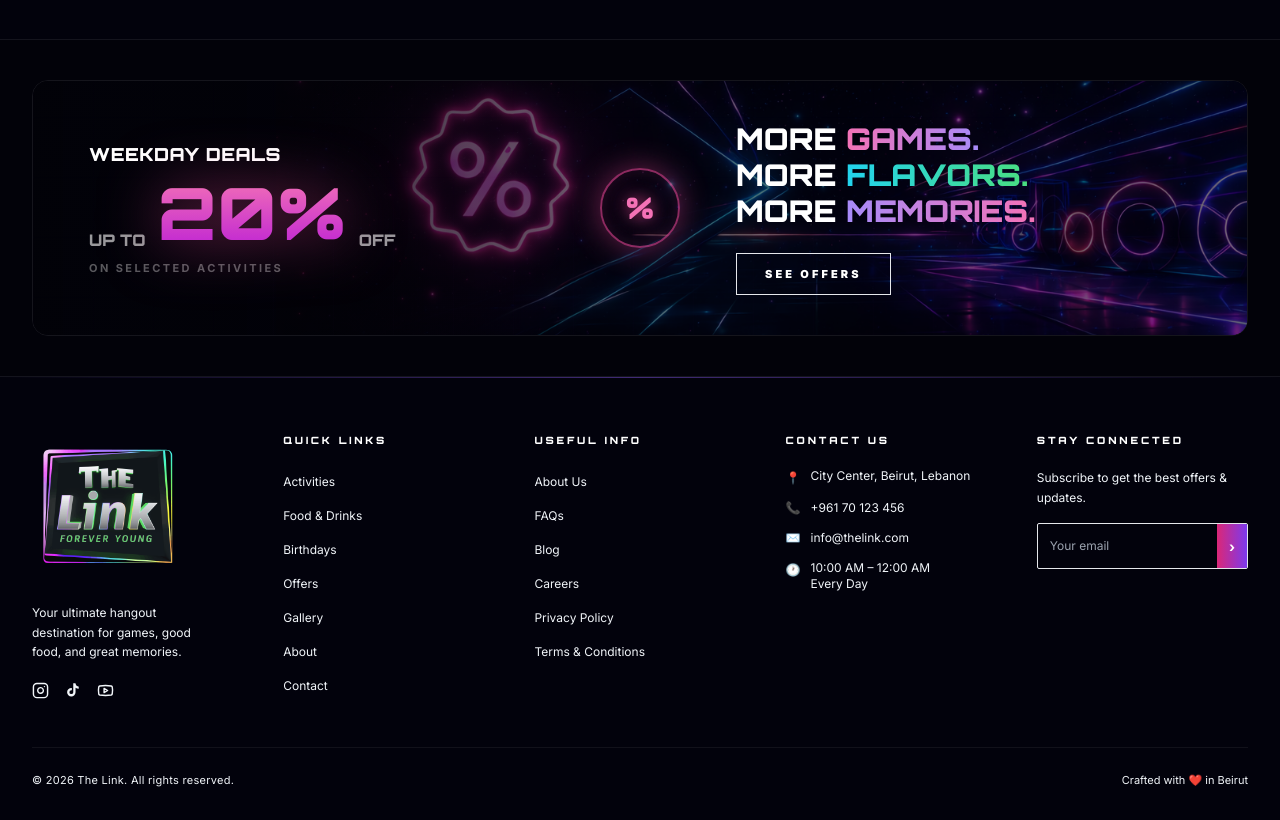
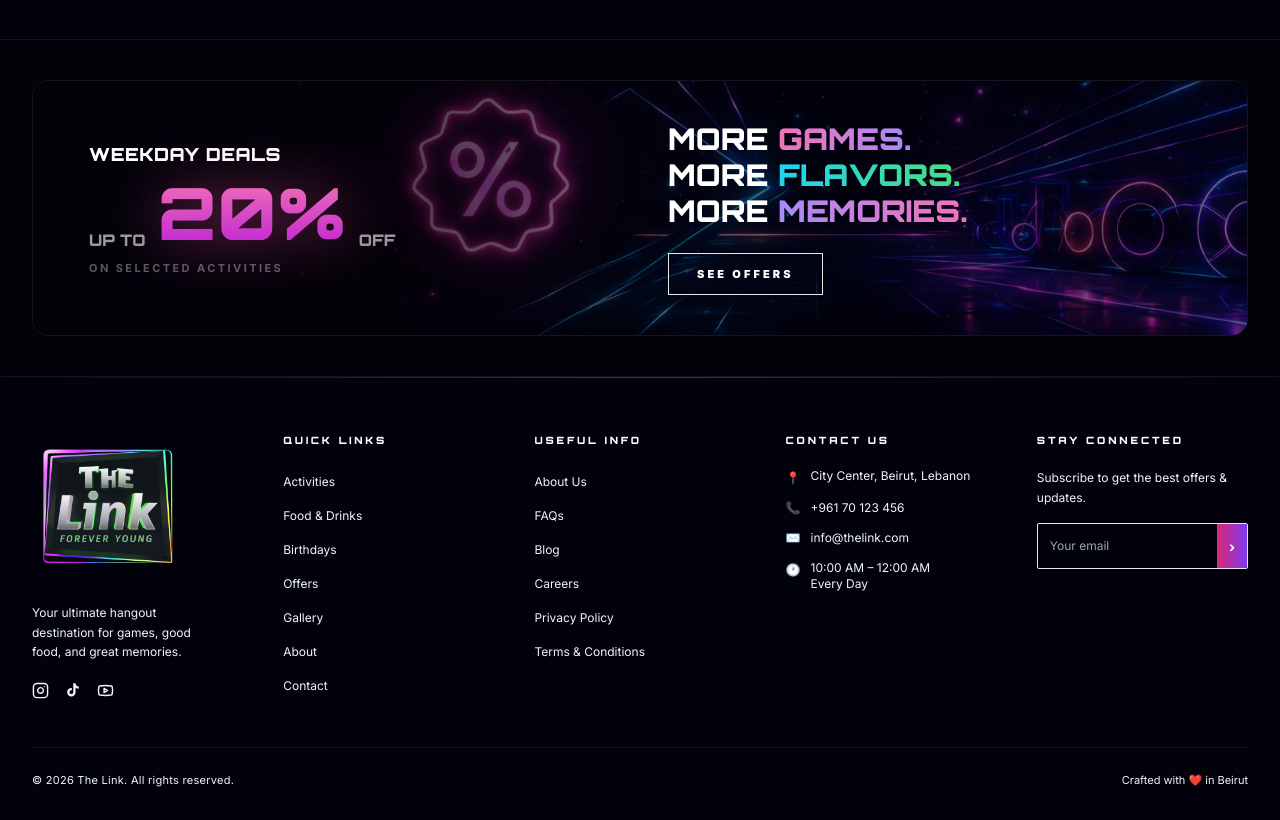
Before and after one commit to Arzzon-gg/link-landing, a Next.js app: page / in a window 1280 px wide. Shown: the part 1826-2646 px from the top of the page. Built offline with nearby package versions, Linux system fonts and the light colour scheme.

Commit message:
feat: simplify Offers component layout by removing center badge and adjusting grid structure

```diff
--- a/src/components/landing/Offers.tsx
+++ b/src/components/landing/Offers.tsx
@@ -24,7 +24,7 @@
 
           {/* Content */}
           <div className="relative z-10 py-10 px-8 lg:px-14">
-            <div className="grid md:grid-cols-[1fr_auto_1fr] gap-8 md:gap-14 items-center">
+            <div className="grid md:grid-cols-[1fr_1fr] gap-8 md:gap-14 items-center">
 
               {/* Left: Weekday deals */}
               <div>
@@ -44,22 +44,6 @@
                 <p className="text-white/35 text-[11px] font-bold tracking-[0.22em] uppercase">
                   ON SELECTED ACTIVITIES
                 </p>
-              </div>
-
-              {/* Center: Neon % badge */}
-              <div className="flex justify-center">
-                <div className="relative w-20 h-20 flex items-center justify-center">
-                  <div
-                    className="absolute inset-0 rounded-full border-2 border-pink-500/70 animate-pulse-slow"
-                    style={{ boxShadow: '0 0 32px rgba(236,72,153,0.55), inset 0 0 20px rgba(236,72,153,0.18)' }}
-                  />
-                  <span
-                    className="font-orbitron font-black text-3xl text-pink-400"
-                    style={{ textShadow: '0 0 18px rgba(236,72,153,0.95)' }}
-                  >
-                    %
-                  </span>
-                </div>
               </div>
 
               {/* Right: More games text + CTA */}
```
